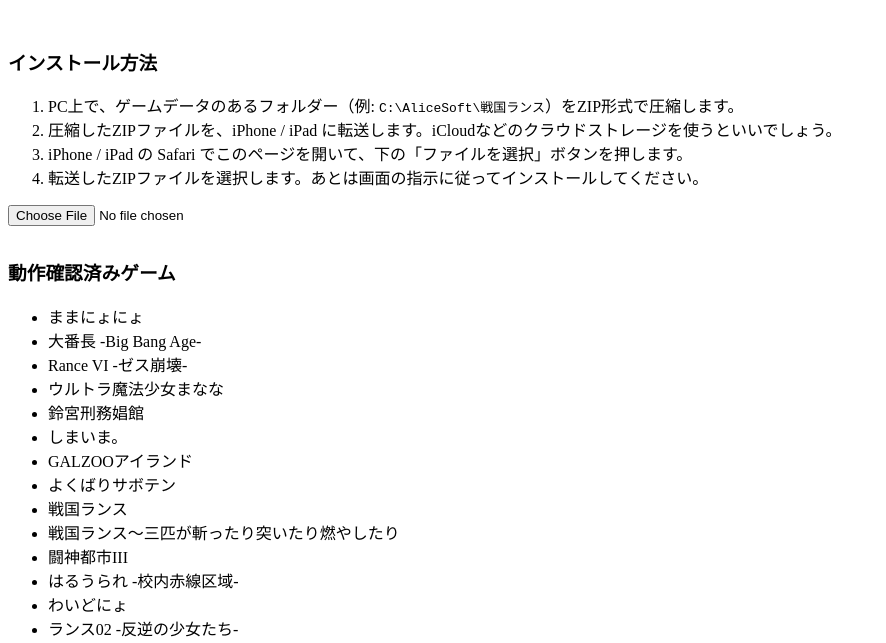
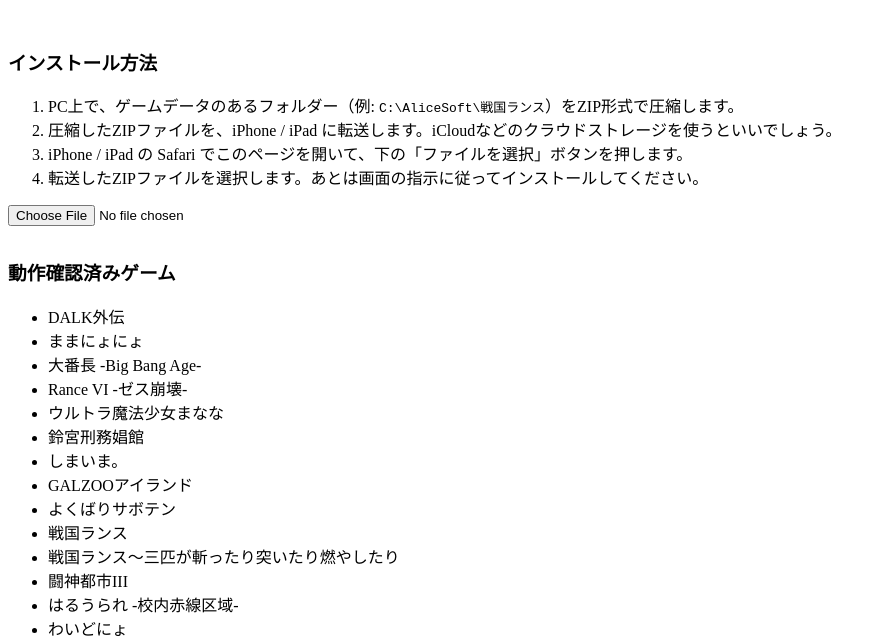
Before and after one commit to kichikuou/xsystem4-web, a website with bundled scripts: page dist/index.html in a window 1280 px wide. Shown: the part 155-798 px from the top of the page, without its empty margins (0-886 px from the left). Built offline with nearby package versions, Linux system fonts and the light colour scheme; files whose address does not match are found by name.

Commit message:
Update index.html
DALK Gaiden is now supported.

```diff
--- a/dist/index.html
+++ b/dist/index.html
@@ -71,6 +71,7 @@
         <section>
           <h3>動作確認済みゲーム</h3>
           <ul>
+            <li>DALK外伝</li>
             <li>ままにょにょ</li>
             <li>大番長 -Big Bang Age-</li>
             <li>Rance VI -ゼス崩壊-</li>
```
